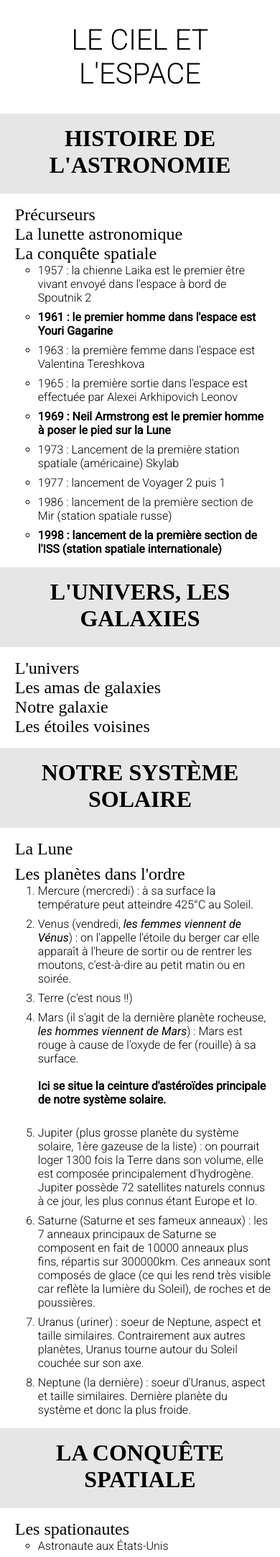
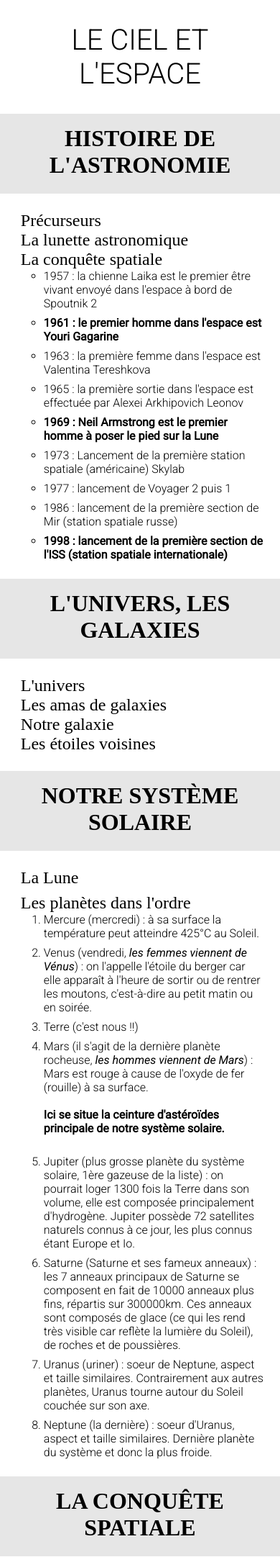
Before and after one commit to samuelbalin67/apprendre.xyz, a PHP site: page /espace/index.html in a window 390 px wide. Shown: the top 2163 px of the page at 72% size. Run offline with PHP 8.4, Linux system fonts and the light colour scheme; some web fonts are replaced.

Commit message:
correction des marges sur mobiles

```diff
--- a/css/styles.css
+++ b/css/styles.css
@@ -74,7 +74,7 @@ h1 span{
 	padding: 0;
 }
 ul.grandeSection div{
-	padding: 1rem .8rem; /*1.8 because there's a .2rem padding on children*/
+	padding: 1.5rem 1.3rem; /*1.3 because there's a .2rem padding on children*/
 }
 ul.grandeSection li{
 	padding-top: .5rem;
```
